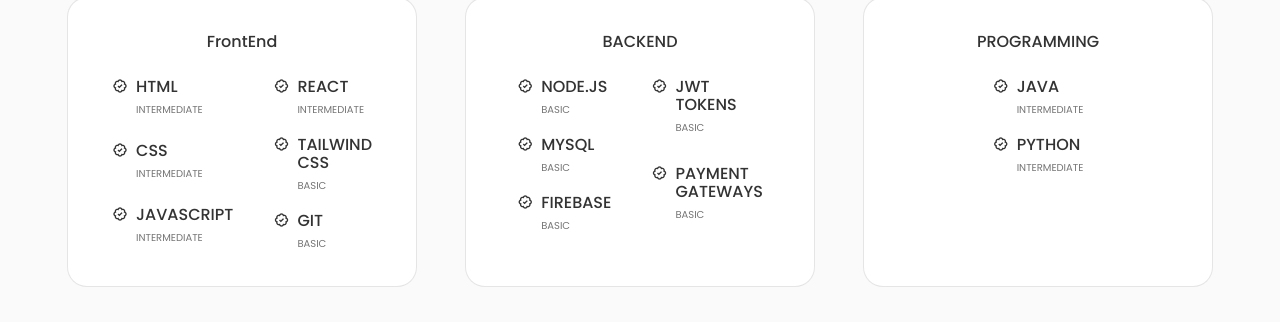
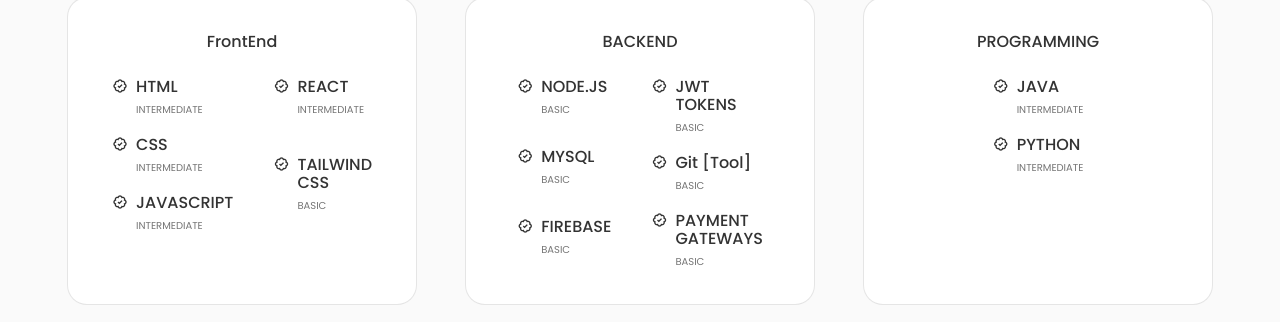
Before and after one commit to Yashwanth-raju005/MY-PORTFOILIO, a React (Vite) app: page / in a window 1280 px wide. Shown: the part 1569-1891 px from the top of the page. Built offline with nearby package versions, Linux system fonts and the light colour scheme.

Commit message:
skill change

```diff
--- a/src/Components/Skills/Backend.jsx
+++ b/src/Components/Skills/Backend.jsx
@@ -24,6 +24,8 @@
             </div>
           </div>
 
+
+
           <div className="skills__data">
             <i className="bx bx-badge-check"></i>
             <div>
@@ -45,6 +47,14 @@
           <div className="skills__data">
             <i className="bx bx-badge-check"></i>
             <div>
+              <h3 className="skills__name">Git [Tool]</h3>
+              <span className="skills__level">BASIC</span>
+            </div>
+          </div>
+
+          <div className="skills__data">
+            <i className="bx bx-badge-check"></i>
+            <div>
                 <h3 className="skills__name">PAYMENT GATEWAYS</h3>
                 <span className="skills__level">BASIC</span>
             </div>
--- a/src/Components/Skills/FrontEnd.jsx
+++ b/src/Components/Skills/FrontEnd.jsx
@@ -48,13 +48,6 @@
             </div>
           </div>
 
-          <div className="skills__data">
-            <i className="bx bx-badge-check"></i>
-            <div>
-              <h3 className="skills__name">GIT</h3>
-              <span className="skills__level">BASIC</span>
-            </div>
-          </div>
         </div>
       </div>
     </div>
```
